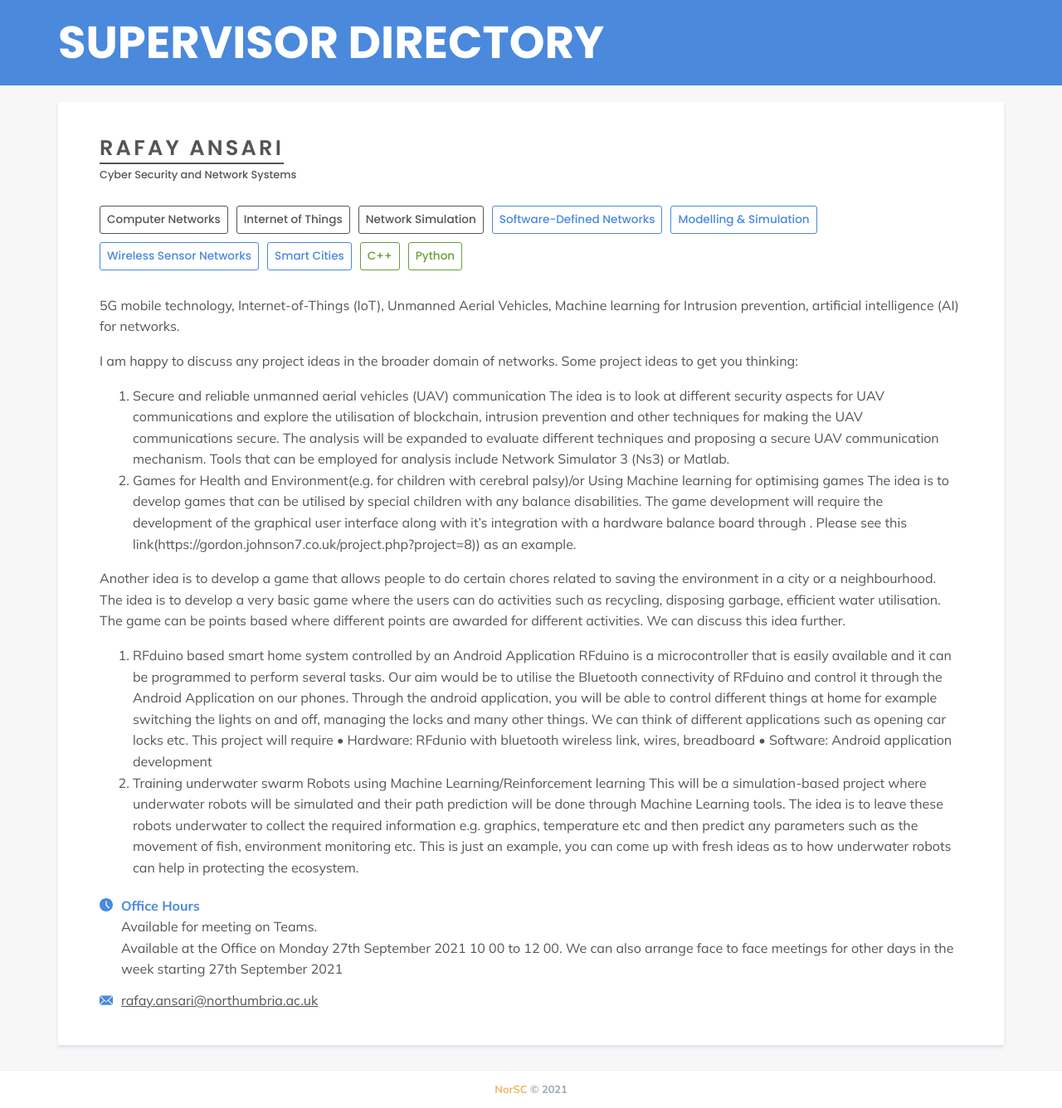
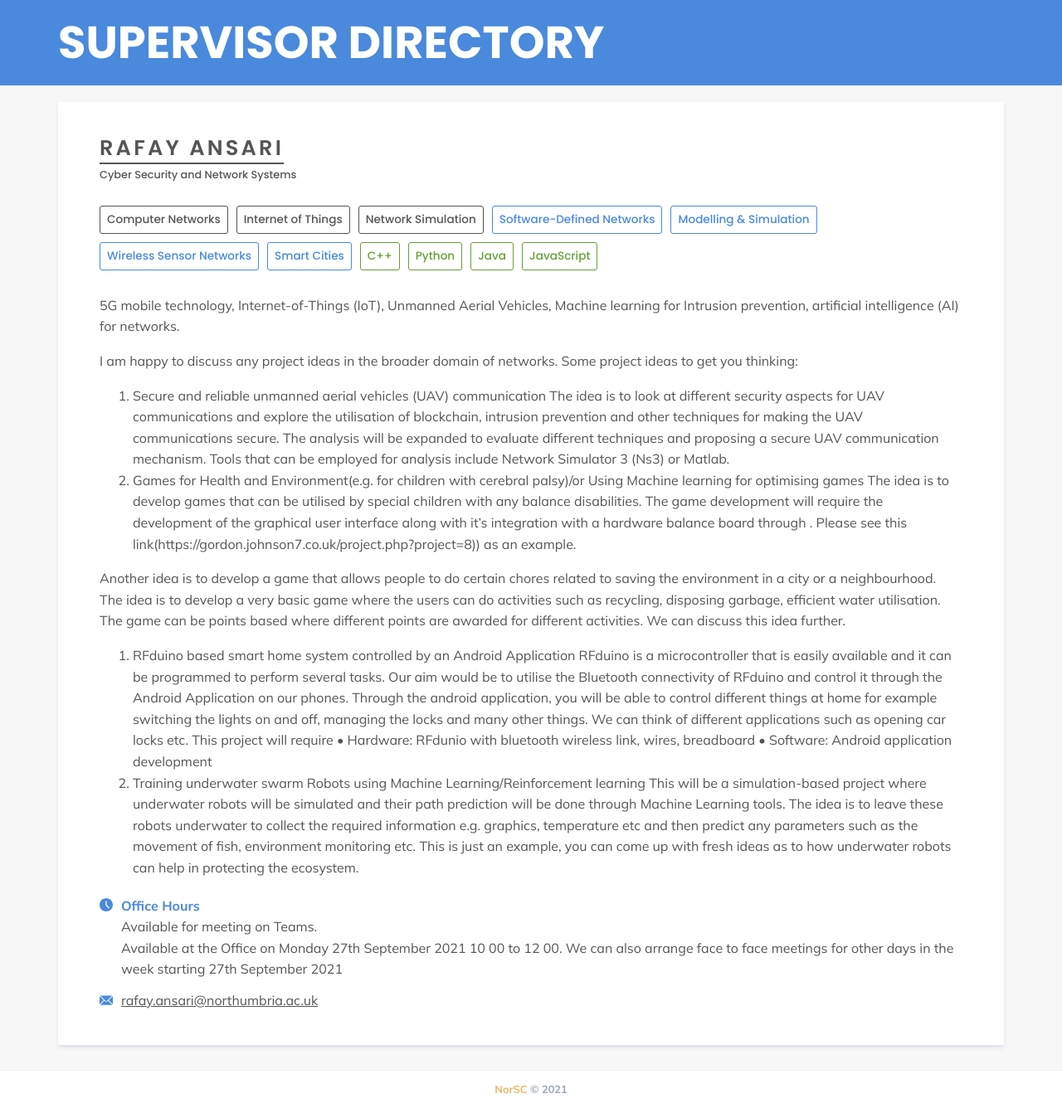
Before and after one commit to NorSC/supervisor-search, a Jekyll site: the page built from _supervisors/rafay-ansari.md, in a window 1280 px wide. Shown: the whole page at 83% size. Built offline with Jekyll 4.4.1, drawn with Linux system fonts in a browser that asks for light colours; a script that is not in the unit is left out.

Commit message:
Update Supervisors “rafay-ansari”

```diff
--- a/_supervisors/rafay-ansari.md
+++ b/_supervisors/rafay-ansari.md
@@ -20,6 +20,8 @@ additional_keywords:
 technologies_languages:
   - C++
   - Python
+  - Java
+  - JavaScript
 additional_details: "5G mobile technology, Internet-of-Things (IoT), Unmanned
   Aerial Vehicles, Machine learning for Intrusion prevention, artificial
   intelligence (AI) for networks.
```
